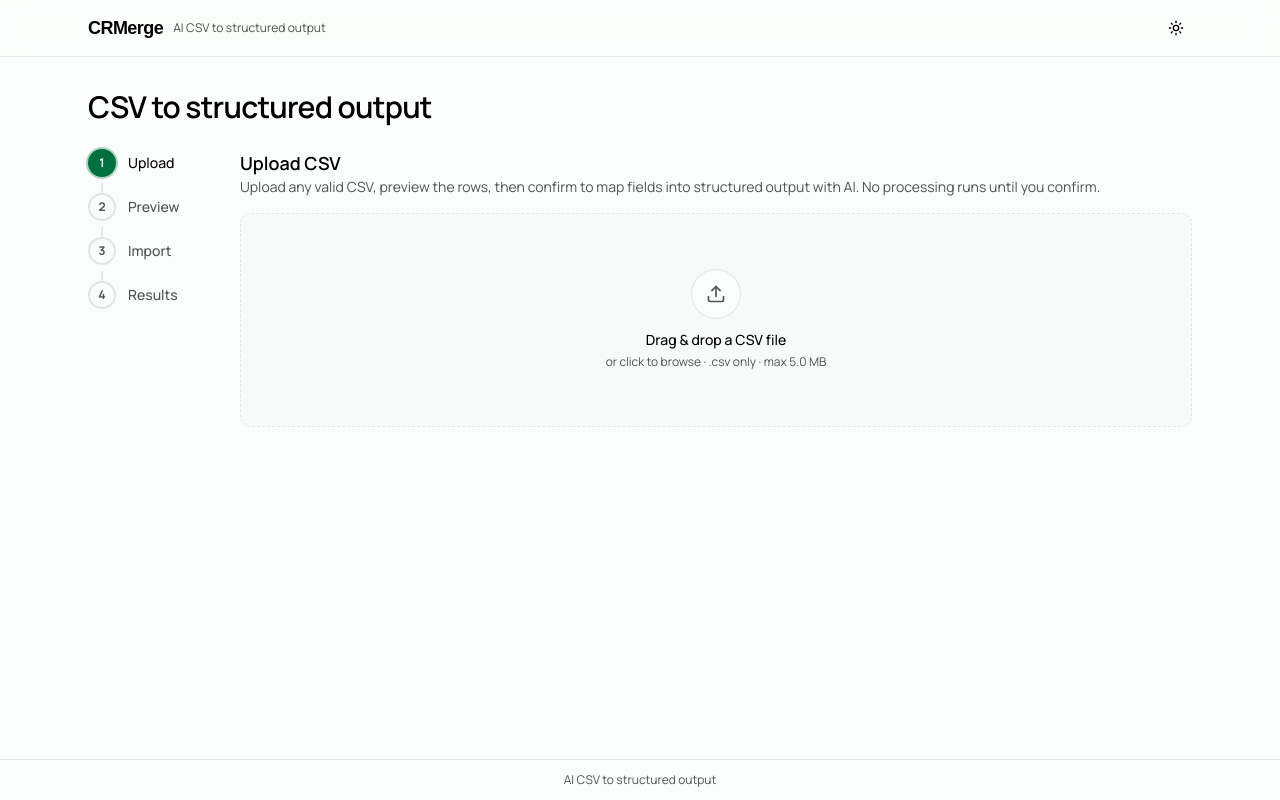
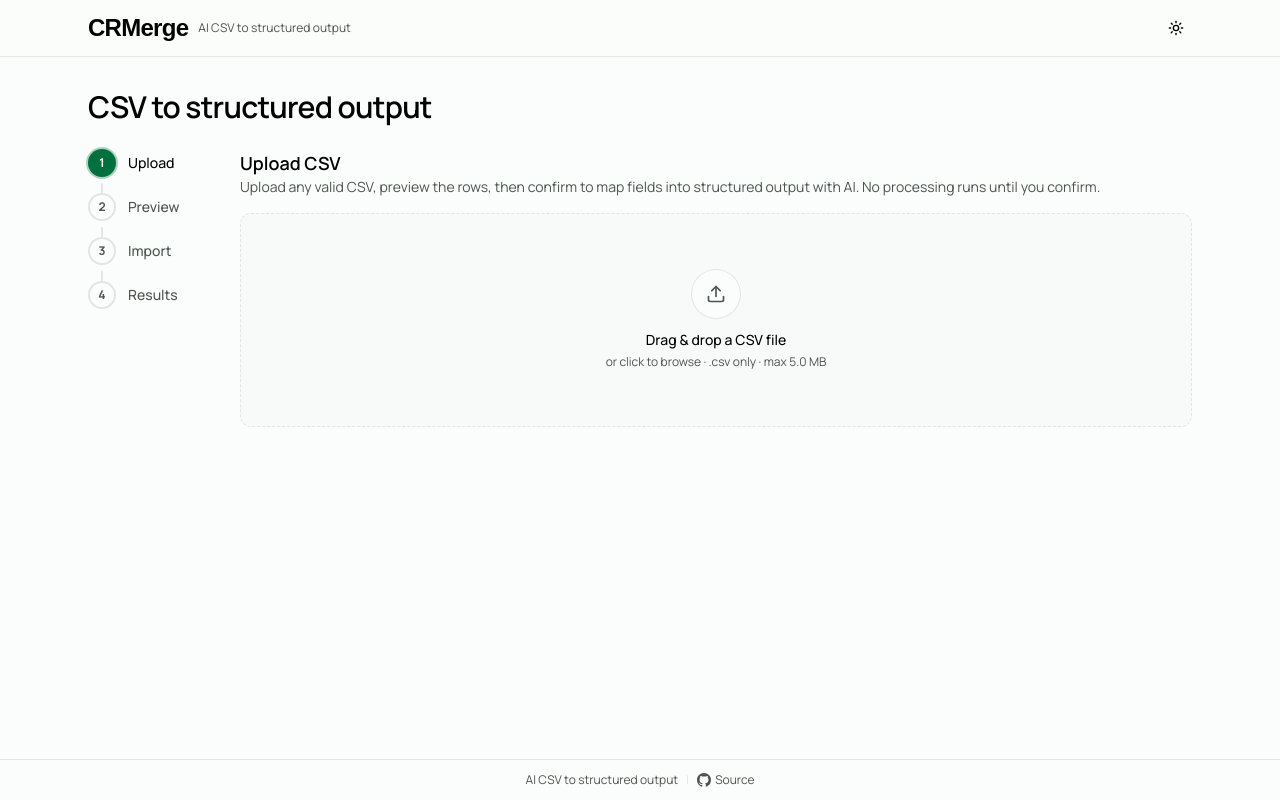
Before and after one commit to puri-adityakumar/CRM-merge, a Next.js app: page / in a window 1280 px wide. Built offline with nearby package versions, Linux system fonts and the light colour scheme; a web font is replaced by a local one.

Commit message:
feat: bigger logo text, GitHub link in footer
- Logo bumped from text-lg to text-2xl
- Footer: add GitHub mark icon + "Source" link pointing to repo
- Inline SVG GitHub mark (lucide doesn't ship a github icon)

Co-authored-by: CommandCodeBot <noreply@commandcode.ai>
EOF && git push origin main 2>&1

```diff
--- a/src/app/page.tsx
+++ b/src/app/page.tsx
@@ -1,5 +1,19 @@
 import { SiteHeader } from "@/components/site-header";
 import { ImportFlow } from "@/app/import-flow";
+
+function GithubMark({ className }: { className?: string }) {
+  return (
+    <svg
+      xmlns="http://www.w3.org/2000/svg"
+      viewBox="0 0 24 24"
+      fill="currentColor"
+      className={className}
+      aria-hidden
+    >
+      <path d="M12 0C5.37 0 0 5.37 0 12c0 5.31 3.435 9.795 8.205 11.385.6.105.825-.255.825-.57 0-.285-.015-1.23-.015-2.235-3.015.555-3.795-.735-4.035-1.41-.135-.345-.72-1.41-1.23-1.695-.42-.225-1.02-.78-.015-.795.945-.015 1.62.87 1.845 1.23 1.08 1.815 2.805 1.305 3.495.99.105-.78.42-1.305.765-1.605-2.67-.3-5.46-1.335-5.46-5.925 0-1.305.465-2.385 1.23-3.225-.12-.3-.54-1.53.12-3.18 0 0 1.005-.315 3.3 1.23.96-.27 1.98-.405 3-.405s2.04.135 3 .405c2.295-1.56 3.3-1.23 3.3-1.23.66 1.65.24 2.88.12 3.18.765.84 1.23 1.905 1.23 3.225 0 4.605-2.805 5.625-5.475 5.925.435.375.81 1.095.81 2.22 0 1.605-.015 2.895-.015 3.3 0 .315.225.69.825.57A12.02 12.02 0 0 0 24 12c0-6.63-5.37-12-12-12Z" />
+    </svg>
+  );
+}
 
 export default function Home() {
   return (
@@ -8,8 +22,18 @@ export default function Home() {
       <main className="flex-1">
         <ImportFlow />
       </main>
-      <footer className="border-t border-border py-3 text-center text-xs text-muted-foreground">
+      <footer className="flex items-center justify-center gap-2 border-t border-border py-3 text-center text-xs text-muted-foreground">
         AI CSV to structured output
+        <span className="text-border">|</span>
+        <a
+          href="https://github.com/puri-adityakumar/CRM-merge"
+          target="_blank"
+          rel="noopener noreferrer"
+          className="inline-flex items-center gap-1 text-muted-foreground hover:text-foreground transition-colors"
+        >
+          <GithubMark className="size-3.5" />
+          <span>Source</span>
+        </a>
       </footer>
     </div>
   );
--- a/src/components/site-header.tsx
+++ b/src/components/site-header.tsx
@@ -12,7 +12,7 @@ export function SiteHeader() {
       <div className="mx-auto flex h-14 max-w-6xl items-center justify-between gap-4 px-4 sm:px-6">
         <div className="flex items-center gap-2.5">
           <p
-            className="text-lg font-semibold -tracking-[0.03em]"
+            className="text-2xl font-semibold -tracking-[0.03em]"
             style={{ fontFamily: "var(--font-museo-moderno)" }}
           >
             CRMerge
```
